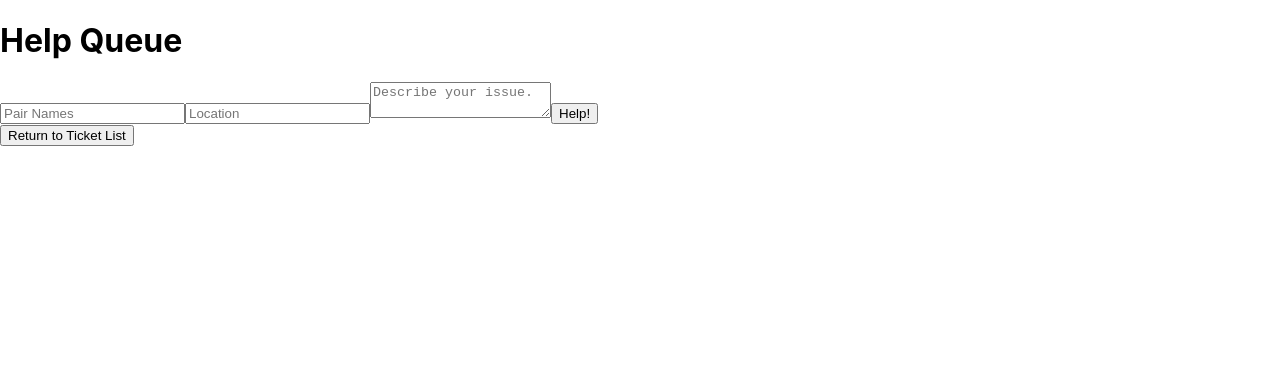
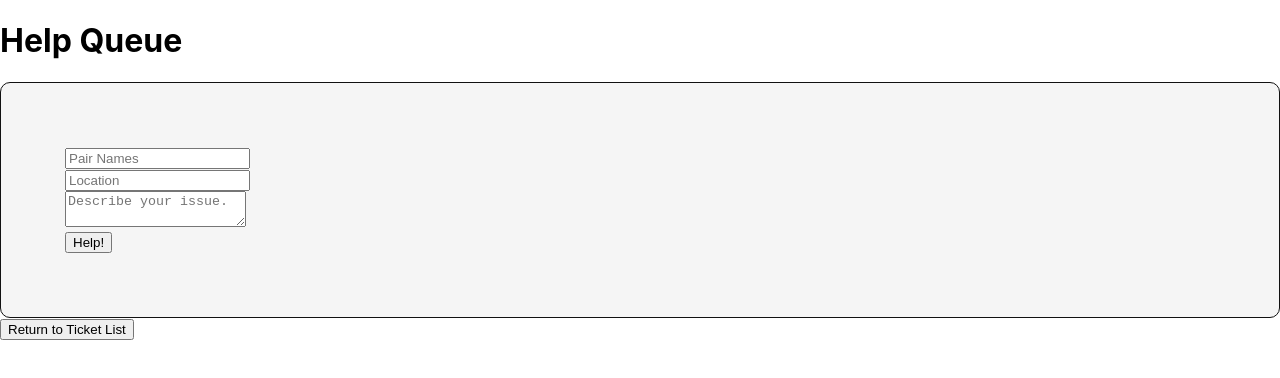
Before and after one commit to michelle-morin/help-queue-firebase, a React (Create React App) app: page / in a window 1280 px wide. Both pictures are taken after a click on the button "Add Ticket". Shown: the top 378 px of the page. Built offline with nearby package versions, Linux system fonts and the light colour scheme.

Commit message:
add inline css styles to new ticket form component

```diff
--- a/src/components/NewTicketForm.js
+++ b/src/components/NewTicketForm.js
@@ -9,22 +9,37 @@ function NewTicketForm(props){
     props.onNewTicketCreation({names: event.target.names.value, location: event.target.location.value, issue: event.target.issue.value, id: v4()});
   }
 
+  const newTicketFormStyles = {
+    backgroundColor: '#f5f5f5',
+    outline: 'none',
+    boxShadow: 'none',
+    padding: '5%',
+    margin: 'auto auto',
+    border: '1px solid #111111',
+    borderRadius: '10px'
+  }
+
   return (
     <React.Fragment>
+      <div style={newTicketFormStyles}>
         <form onSubmit={handleNewTicketFormSubmission}>
           <input
             type='text'
             name='names'
             placeholder='Pair Names' />
+          <br/>
           <input
             type='text'
             name='location'
             placeholder='Location' />
+          <br/>
           <textarea
             name='issue'
             placeholder='Describe your issue.' />
+          <br/>
           <button type='submit'>Help!</button>
         </form>
+      </div>
     </React.Fragment>
   );
 }
```
Lines whose indentation alone changed are shown as unchanged.
